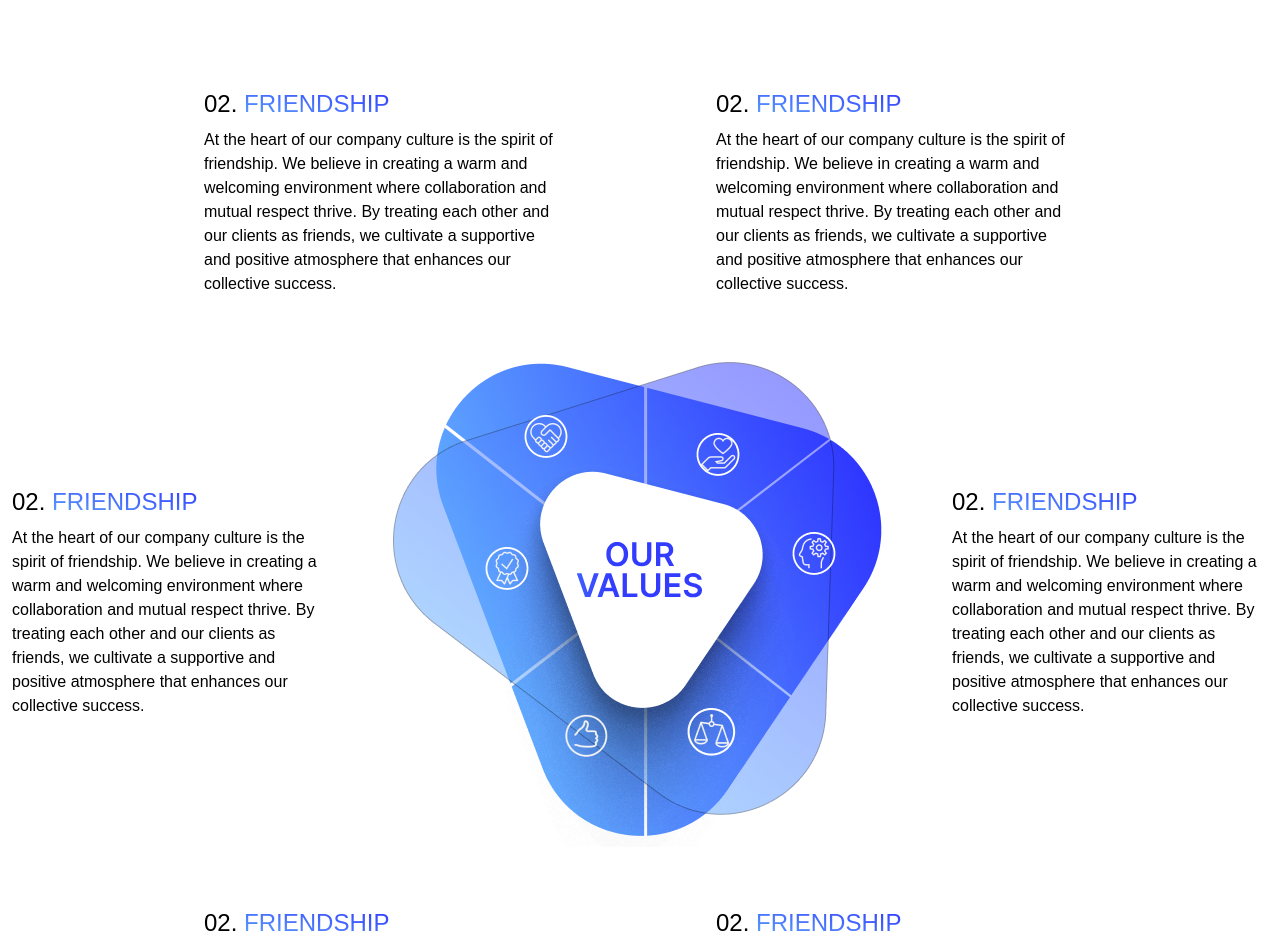
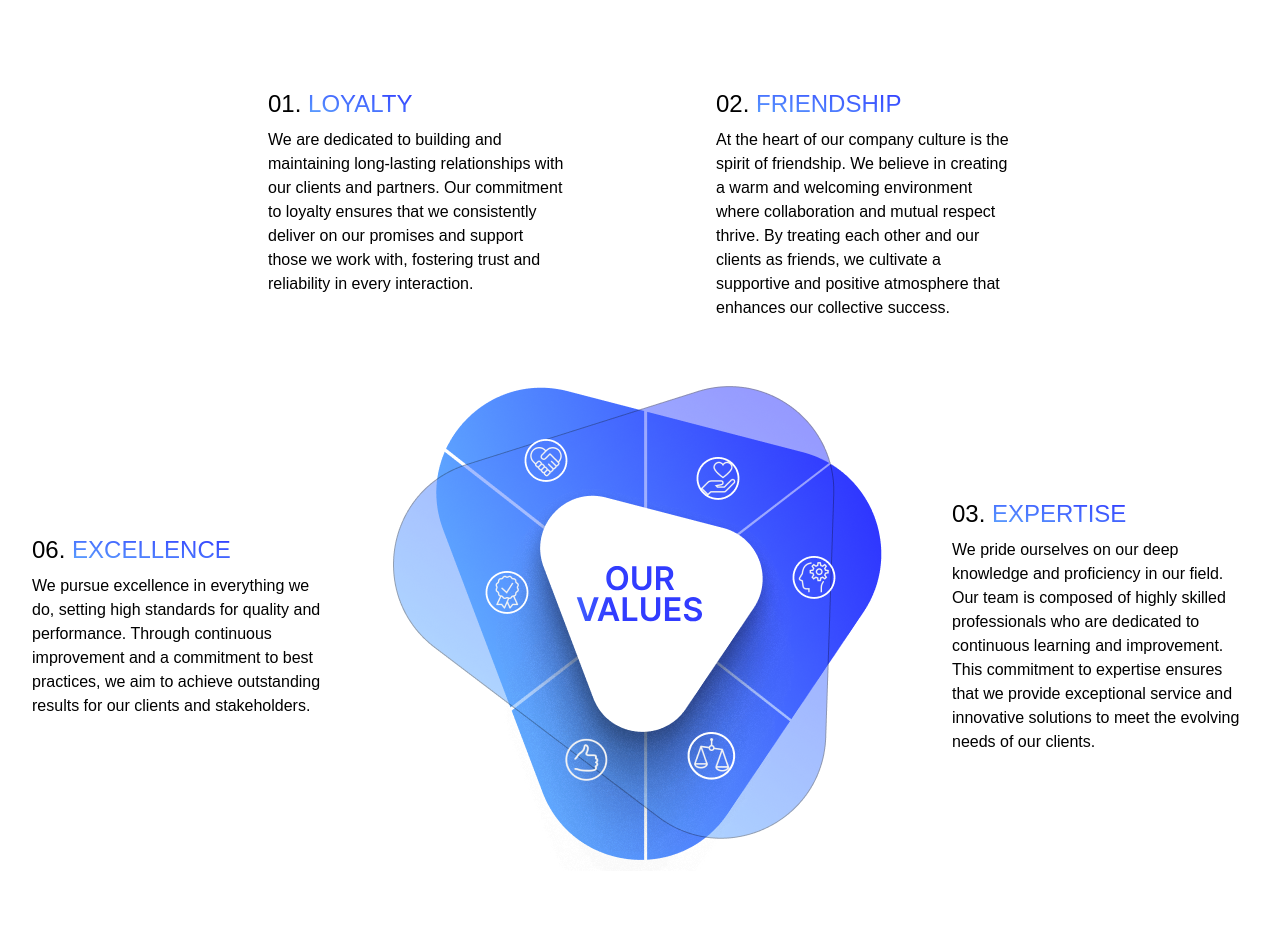
Before and after one commit to lofritex/company-website, a React (Vite) app: page /aboutus in a window 1280 px wide. Shown: the part 1720-2656 px from the top of the page. Built offline with nearby package versions, Linux system fonts and the light colour scheme.

Commit message:
Changed Value contents

```diff
--- a/src/Pages/Components/ValueCards.jsx
+++ b/src/Pages/Components/ValueCards.jsx
@@ -1,7 +1,7 @@
 
 export default function ValueCards({ value }) {
   return (
-    <div className="max-w-96 p-3">
+    <div className="max-w-80 p-3">
       <h2 className="text-2xl py-2">
         {value.index}.{" "}
         <span className="text-transparent bg-clip-text bg-gradient-to-tr from-[#5EA5FE] to-[#2F37FF]">
--- a/src/Pages/Sections/Values.jsx
+++ b/src/Pages/Sections/Values.jsx
@@ -3,33 +3,64 @@ import valuesPic from "../Images/valuesPic.svg";
 import "./values.css";
 
 const data = {
-  index: "02",
-  title: "FRIENDSHIP",
-  content:
-    "At the heart of our company culture is the spirit of friendship. We believe in creating a warm and welcoming environment where collaboration and mutual respect thrive. By treating each other and our clients as friends, we cultivate a supportive and positive atmosphere that enhances our collective success.",
+
+  loyalty :{
+    index : "01",
+    title : "LOYALTY",
+    content : "We are dedicated to building and maintaining long-lasting relationships with our clients and partners. Our commitment to loyalty ensures that we consistently deliver on our promises and support those we work with, fostering trust and reliability in every interaction."
+  },
+  friendship: {
+    index: "02",
+    title: "FRIENDSHIP",
+    content:
+      "At the heart of our company culture is the spirit of friendship. We believe in creating a warm and welcoming environment where collaboration and mutual respect thrive. By treating each other and our clients as friends, we cultivate a supportive and positive atmosphere that enhances our collective success.",
+  },
+  expertise : {
+    index: "03",
+    title : "EXPERTISE",
+    content : "We pride ourselves on our deep knowledge and proficiency in our field. Our team is composed of highly skilled professionals who are dedicated to continuous learning and improvement. This commitment to expertise ensures that we provide exceptional service and innovative solutions to meet the evolving needs of our clients."
+  },
+  integrity : {
+    index : "04",
+    title : "INTEGRITY",
+    content : "We uphold the highest standards of integrity in all our actions. Transparency, honesty, and ethical behavior are the cornerstones of our operations, ensuring that we earn the trust and respect of our clients, partners, and the community."
+  },
+  accountability : {
+    index : "05",
+    title : "ACCOUNTABILITY",
+    content :"We take responsibility for our actions and the outcomes of our work. By holding ourselves accountable, we ensure that we deliver on our commitments and maintain the trust of our stakeholders."
+  },
+  excellence : {
+    index : "06",
+    title : "EXCELLENCE",
+    content : "We pursue excellence in everything we do, setting high standards for quality and performance. Through continuous improvement and a commitment to best practices, we aim to achieve outstanding results for our clients and stakeholders."
+  }
 };
 
 export default function Values() {
   return (
-    <section id="values" className="flex flex-col items-center justify-center mb-20">
+    <section
+      id="values"
+      className="mb-20 flex flex-col items-center justify-center"
+    >
       <div className="flex gap-32">
-        <ValueCards value={data} />
-        <ValueCards value={data} />
+        <ValueCards value={data.loyalty} />
+        <ValueCards value={data.friendship} />
       </div>
 
-      <div className="flex justify-center items-center">
-        <ValueCards value={data} />
+      <div className="flex items-center justify-center">
+        <ValueCards value={data.excellence} />
         <img
           src={valuesPic}
           alt="Values Pic"
           id="valuesPic"
-          className="max-h-[600px] py-10 px-10"
+          className="max-h-[600px] px-10 py-10"
         />
-        <ValueCards value={data} />
+        <ValueCards value={data.expertise} />
       </div>
       <div className="flex gap-32">
-        <ValueCards value={data} />
-        <ValueCards value={data} />
+        <ValueCards value={data.accountability} />
+        <ValueCards value={data.integrity} />
       </div>
     </section>
   );
```
